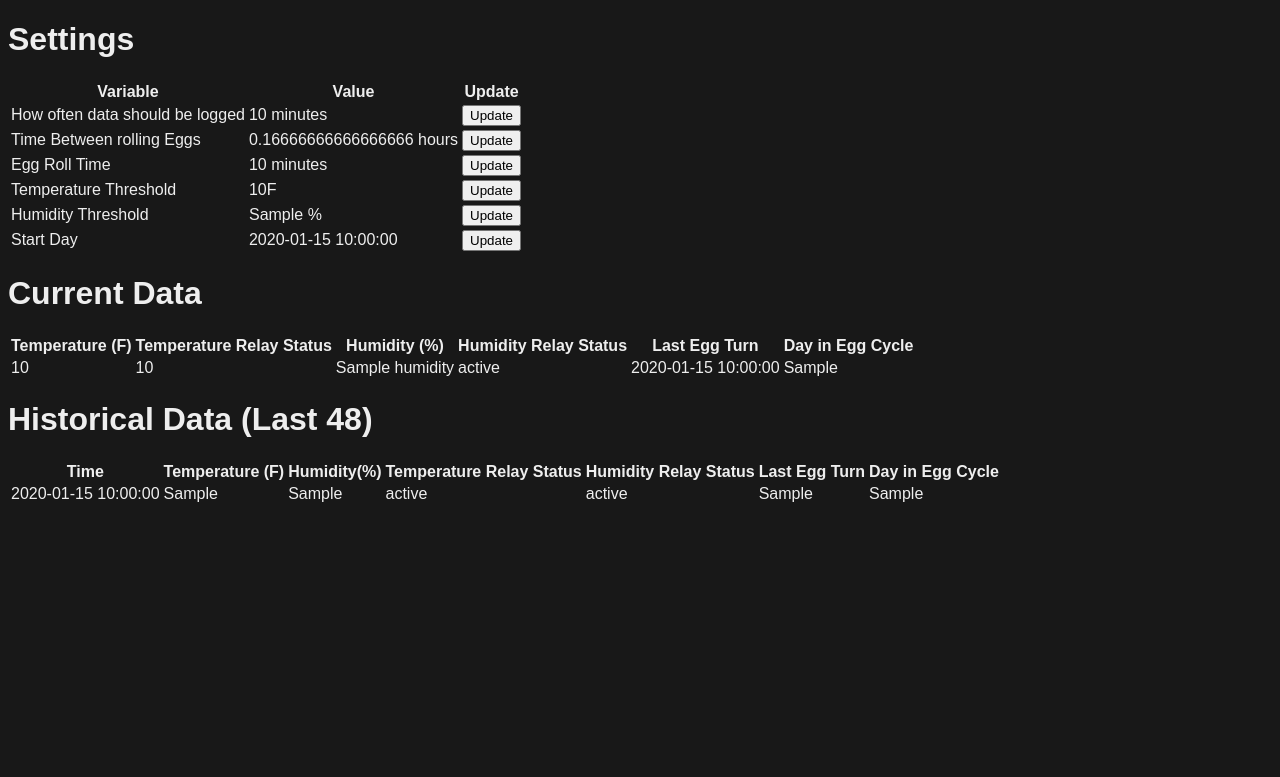
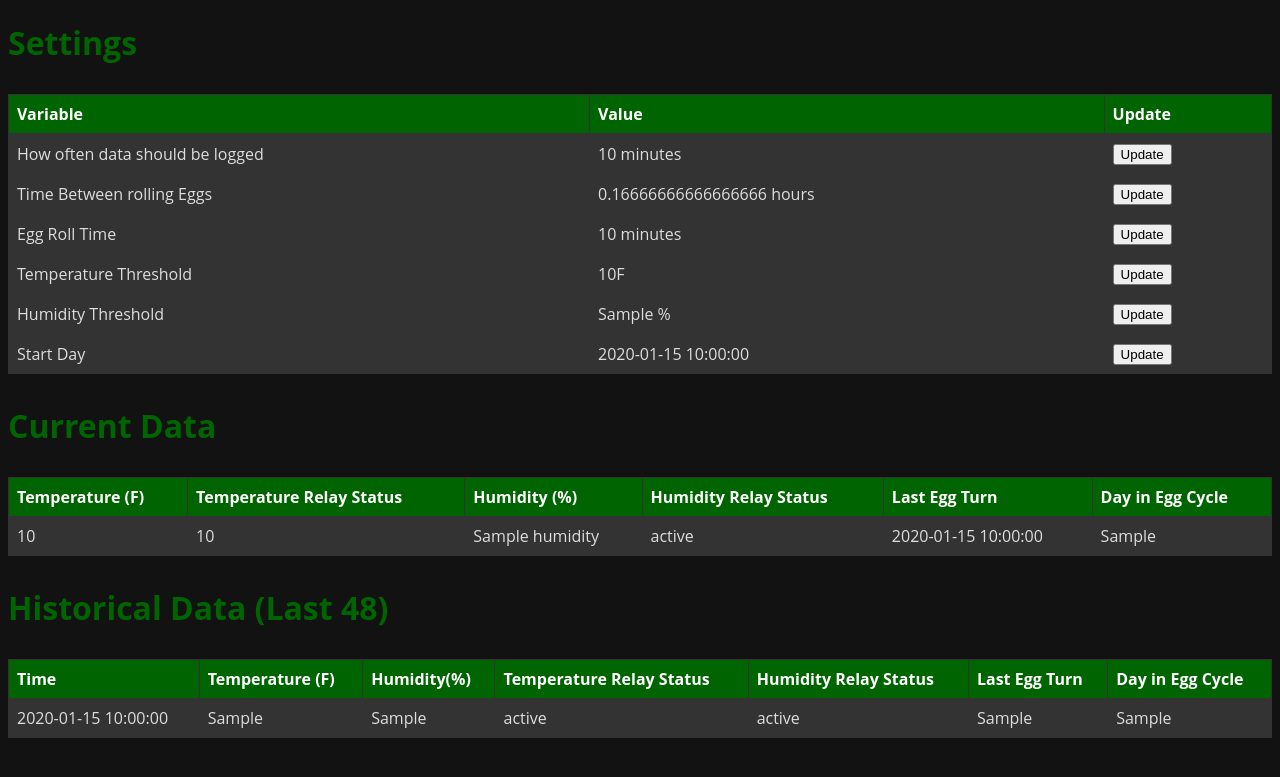
Before and after one commit to rrobert45/App, a Flask app: template templates/index.html in a window 1280 px wide. Shown: the top 777 px of the page. Run offline with Flask 2, Linux system fonts and the light colour scheme; the template is opened without the code that fills it: most values are stand-ins (such as "Sample title", 1, 10 or a date in 2020).

Commit message:
Update style.css

```diff
--- a/static/style.css
+++ b/static/style.css
@@ -1,22 +1,44 @@
-.dark-theme {
-  background: #181818;
-  color: #eee;
-  font-family: Arial;
+body {
+  background-color: #121212;
+  color: #ddd;
+  font-family: 'Open Sans', sans-serif;
 }
 
-.data-container {
-  margin: auto;
-  width: 80%;
-  text-align: center;
-  padding: 20px;
+/* Headings */
+h1, h2, h3, h4, h5, h6 {
+  color: #006400;
 }
 
-.data-box {
-  width: 20%;
-  float: left;
-  padding: 10px;
-  background: #303030;
-  margin: 10px;
-  box-sizing: border-box;
+/* Links */
+a {
+  color: #006400;
+  text-decoration: none;
+}
+
+a:hover {
+  color: #ddd;
+}
+
+/* Table */
+table {
+  border-collapse: collapse;
+  width: 100%;
+  margin: 30px 0;
+  background-color: #1b1b1b;
+}
+
+th, td {
+  border: 1px solid #333;
+  padding: 8px;
   text-align: left;
 }
+
+th {
+  background-color: #006400;
+  color: #fff;
+}
+
+td {
+  background-color: #333;
+  color: #ddd;
+}
```
